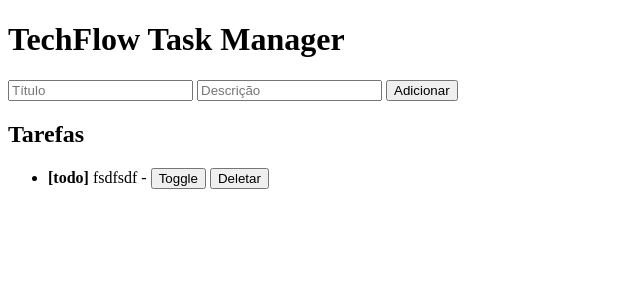
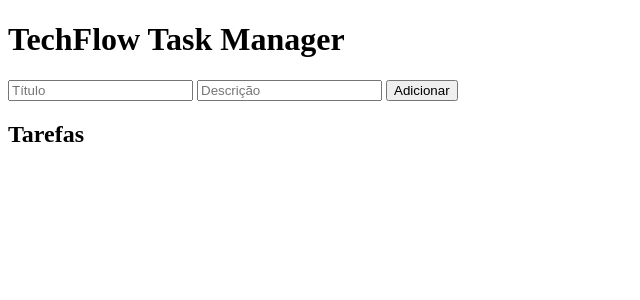
Before and after one commit to PedroVitor86/Trabalho-Construindo-um-Projeto-gil-no-GitHub-, a Flask app: page / in a window 1280 px wide. Shown: the top 300 px of the page, without its empty margins (0-640 px from the left). Run offline with Flask 3, Linux system fonts and the light colour scheme; data comes from the database, SQL or seed files in the repository; both versions use the stored data as it was after the commit.

```diff
--- a/techflow-taskmanager-project/src/templates/index.html
+++ b/techflow-taskmanager-project/src/templates/index.html
@@ -12,14 +12,6 @@
     <button type="submit">Adicionar</button>
   </form>
   <h2>Tarefas</h2>
-  <ul>
-    {% for t in tasks %}
-      <li>
-        <strong>[{{ t['status'] }}]</strong> {{ t['title'] }} - {{ t['description'] }}
-        <form style="display:inline" action="/task/{{ t['id'] }}/toggle" method="post"><button>Toggle</button></form>
-        <form style="display:inline" action="/task/{{ t['id'] }}/delete" method="post"><button>Deletar</button></form>
-      </li>
-    {% endfor %}
-  </ul>
+
 </body>
 </html>
```
Also changed, not shown: techflow-taskmanager-project/tasks.db.
